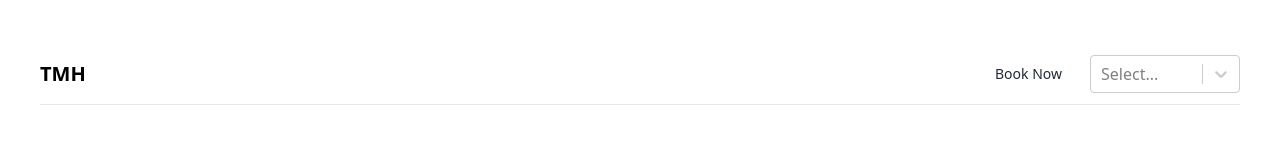
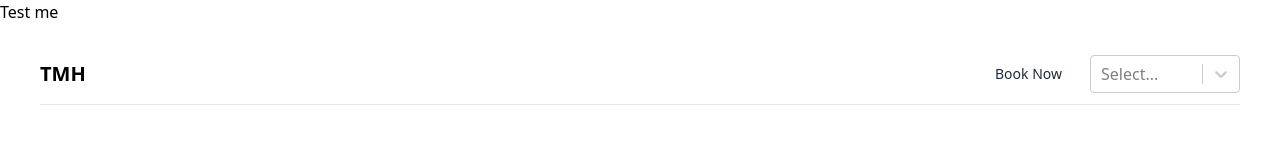
Before and after one commit to yahyaammar-dev/bor-tmh, a Next.js app: page / in a window 1280 px wide. Shown: the top 160 px of the page. Built offline with nearby package versions, Linux system fonts and the light colour scheme.

Commit message:
added button to root

```diff
--- a/pages/index.jsx
+++ b/pages/index.jsx
@@ -22,7 +22,7 @@ export default function App() {
         <option value="it">it</option>
       </select> */}
         <div className="App">
-          <button onClick={()=>{nexiPayByLink()}}></button>
+          <button onClick={()=>{nexiPayByLink()}}>Test me</button>
           <Booking />
         </div>
     </IntlProvider>
```
